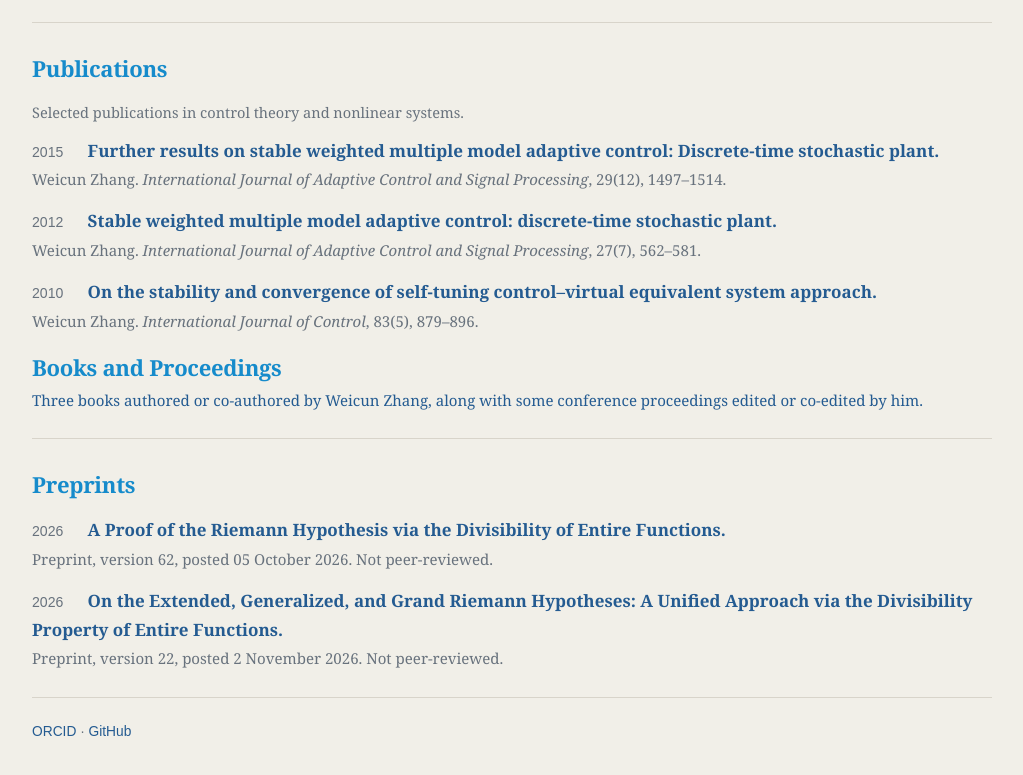
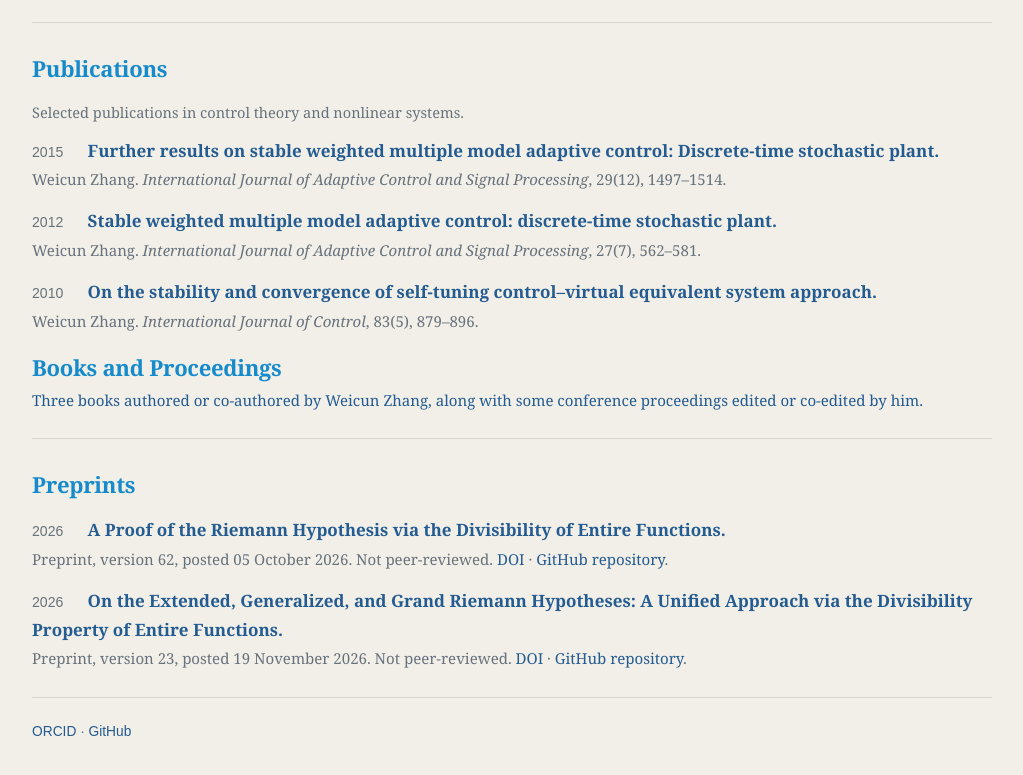
Before and after one commit to weicunzhang/weicunzhang.github.io, a plain HTML site: page index.html in a window 1280 px wide. Shown: the part 868-1643 px from the top of the page, without its empty margins (128-1151 px from the left). Drawn offline with Linux system fonts and the light colour scheme.

Commit message:
Link preprint entries to GitHub repositories and update version 23

```diff
--- a/index.html
+++ b/index.html
@@ -378,7 +378,7 @@
               <a href="https://www.preprints.org/manuscript/202108.0146"
                  target="_blank" rel="noopener noreferrer">A Proof of the Riemann Hypothesis via the Divisibility of Entire Functions.</a>
             </span>
-            <span class="pub-meta">Preprint, version 62, posted 05 October 2026. Not peer-reviewed.</span>
+            <span class="pub-meta">Preprint, version 62, posted 05 October 2026. Not peer-reviewed. <a href="https://doi.org/10.20944/preprints202108.0146.v62" target="_blank" rel="noopener noreferrer">DOI</a> · <a href="https://github.com/weicunzhang/Riemann-Hypothesis" target="_blank" rel="noopener noreferrer">GitHub repository</a>.</span>
           </li>
           <li>
             <span class="year">2026</span>
@@ -386,7 +386,7 @@
               <a href="https://www.preprints.org/manuscript/202506.0481"
                  target="_blank" rel="noopener noreferrer">On the Extended, Generalized, and Grand Riemann Hypotheses: A Unified Approach via the Divisibility Property of Entire Functions.</a>
             </span>
-            <span class="pub-meta">Preprint, version 22, posted 2 November 2026. Not peer-reviewed.</span>
+            <span class="pub-meta">Preprint, version 23, posted 19 November 2026. Not peer-reviewed. <a href="https://doi.org/10.20944/preprints202506.0481.v23" target="_blank" rel="noopener noreferrer">DOI</a> · <a href="https://github.com/weicunzhang/Extended-Generalised-Grand-Riemann-Hypothesis" target="_blank" rel="noopener noreferrer">GitHub repository</a>.</span>
           </li>
         </ol>
       </section>
```
